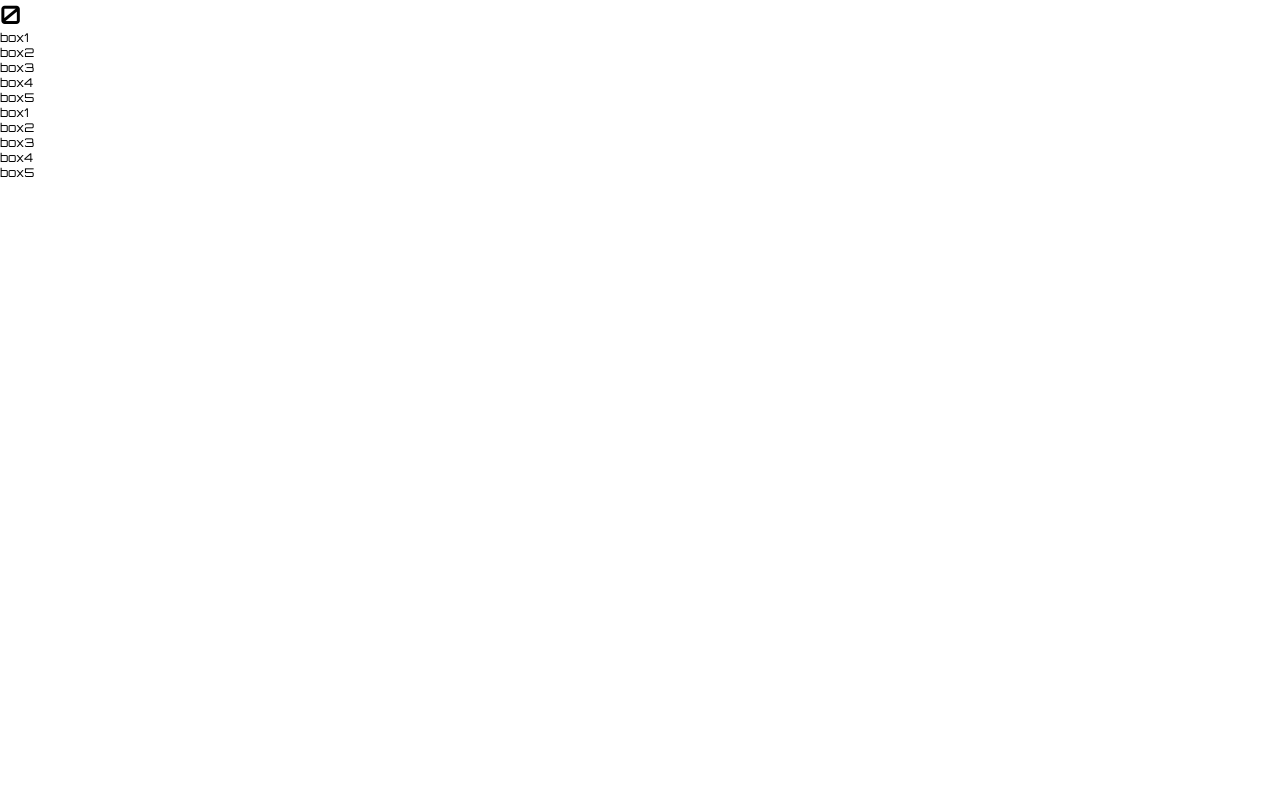
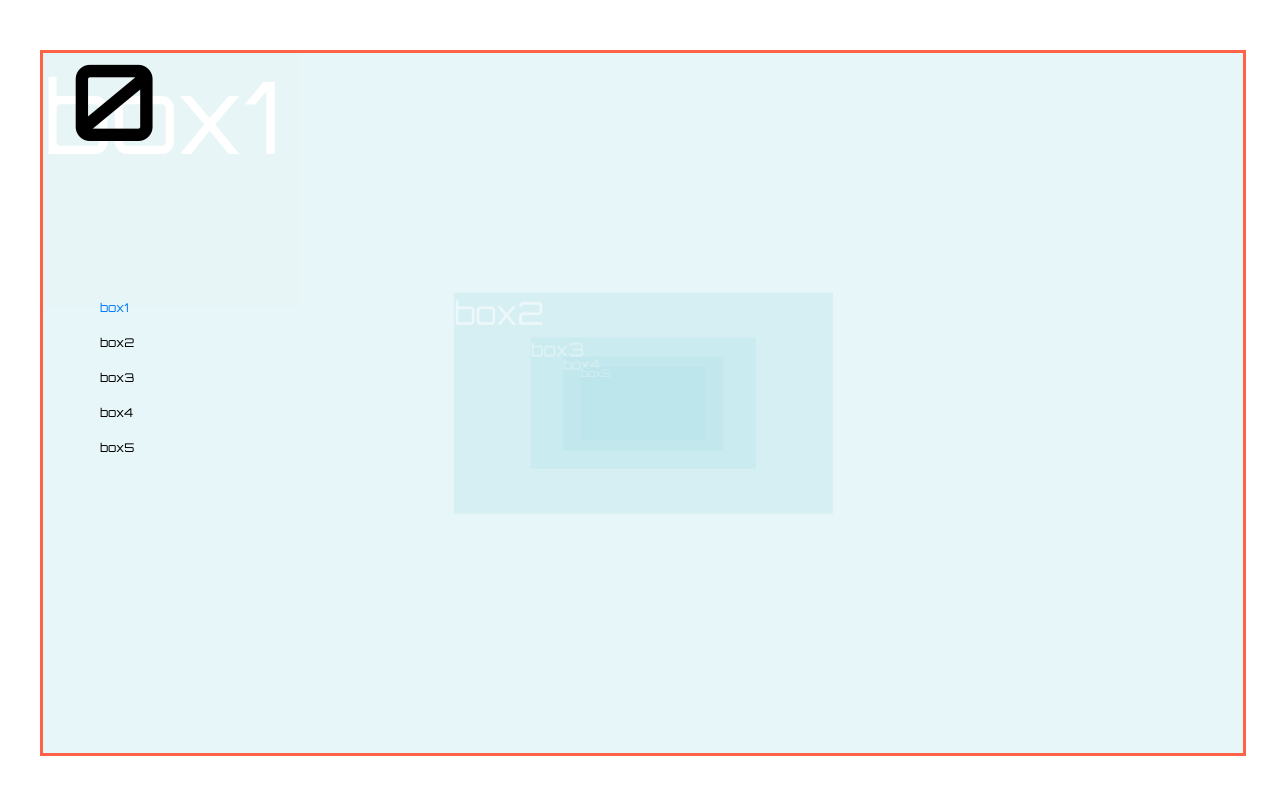
Before and after one commit to yangpado/perspective, a plain HTML site: page index.html in a window 1280 px wide. Shown: the top 794 px of the page. Drawn offline with Linux system fonts and the light colour scheme.

Commit message:
layout css 완료

```diff
--- a/css/style.css
+++ b/css/style.css
@@ -7,3 +7,68 @@ ol,ul { list-style: none; }
 a { outline:0; text-decoration:none; color:#555; }
 img { border:0;}
 body { width:100%; height: 23000px; font-family:Orbitron; font-size:12px; }
+
+/* 로고 */
+h1{
+    position:fixed;
+    top:40px;
+    left:70px;
+    z-index:2;
+    font-size:100px;
+}
+
+/* 스크롤 네비게이션 */
+.scrollNavi{
+    position:fixed;
+    left:100px;
+    top:300px;
+    z-index:2;
+}
+
+.scrollNavi li{
+    margin-bottom:20px;
+}
+.scrollNavi li.on{
+    color:#007bff;
+}
+
+/* 박스그룹레이아웃 */
+section{
+    position:fixed;
+    width:1200px;
+    height:700px;
+    left:50%;
+    top:50%;
+    margin-left:-600px;
+    margin-top:-350px;
+    perspective:2300px;
+    z-index:1;
+    border:3px solid tomato;
+}
+section>article{
+    width:1200px;
+    height:700px;
+    position:absolute;
+    top:0px;
+    left:0px;
+    opacity:0.3;
+    z-index:1;
+    background:powderblue;
+    font-size:100px;
+    color:#fff;
+}
+section>article:nth-child(1){
+    transform:translateZ(0px);
+}
+section>article:nth-child(2){
+    transform:translateZ(-5000px);
+}
+section>article:nth-child(3){
+    transform:translateZ(-10000px);
+}
+section>article:nth-child(4){
+    transform:translateZ(-15000px);
+}
+section>article:nth-child(5){
+    transform:translateZ(-20000px);
+}
```
